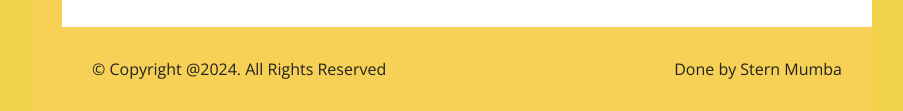
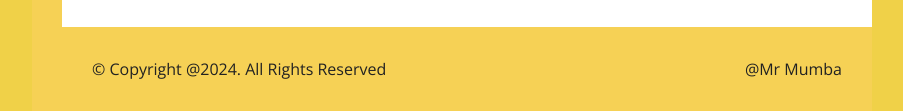
Before and after one commit to Sternmumba/my-portifolio, a plain HTML site: page index.html in a window 1280 px wide. Shown: the part 4729-4840 px from the top of the page, without its empty margins (338-1241 px from the left). Drawn offline with nearby package versions, Linux system fonts and the light colour scheme.

Commit message:
Update index.html

```diff
--- a/index.html
+++ b/index.html
@@ -517,7 +517,7 @@
                             <p>&copy; Copyright @2024</a>. All Rights Reserved</p>
                         </div>
                         <div class="col-md-6">
-                            <p>Done by Stern Mumba</a></p>
+                            <p>@Mr Mumba</a></p>
                         </div>
                     </div>
                 </div>
```
